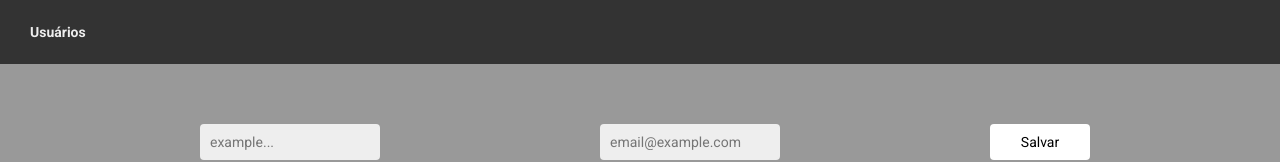
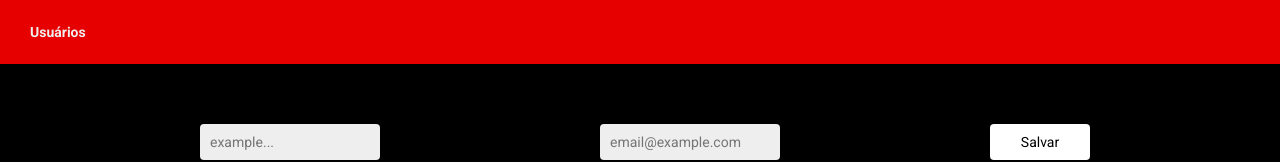
Before and after one commit to evandrogdn/react-pwa, a React (Create React App) app: page / in a window 1280 px wide. Shown: the top 162 px of the page. Built offline with nearby package versions, Linux system fonts and the light colour scheme; no server answers.

Commit message:
[UPD] #finish - Finalizado o trabalho, ajuste final de url da api que nao tinha sido configurada

```diff
--- a/src/components/Header/styles.js
+++ b/src/components/Header/styles.js
@@ -1,12 +1,11 @@
 import styled from 'styled-components';
 
 export const Container = styled.div`
-    background: #333;
+    background: #e60000;
     padding: 0 30px;
 `;
 export const Content = styled.div`
     height: 64px;
-    /* max-width: 900px; */
     margin: 0 auto;
     display: flex;
     justify-content: space-between;
--- a/src/pages/Pessoa/index.js
+++ b/src/pages/Pessoa/index.js
@@ -17,8 +17,8 @@ export default function Users() {
   const [newPessoa, setNewPessoa] = useState();
   const [newEmail, setNewEmail] = useState();
   const [email, setEmail] = useState();
-  const idApi = "";
-  const type = "";
+  const idApi = "136dQL3_-dggsQHFvnwYWuaNbAxpH1tB6j9LJ0WLFcTg";
+  const type = "api";
 
   async function getPessoas() {
     const response = await api.get(`${type}?spreadsheetId=${idApi}`);
--- a/src/styles/global.js
+++ b/src/styles/global.js
@@ -19,7 +19,7 @@ export default createGlobalStyle`
     }
     body{
         -webkit-font-smoothing: antialiased;
-        background: #999;
+        background: #000;
     }
     body, input, button{
         font: 14px 'Roboto', sans-serif;
```
